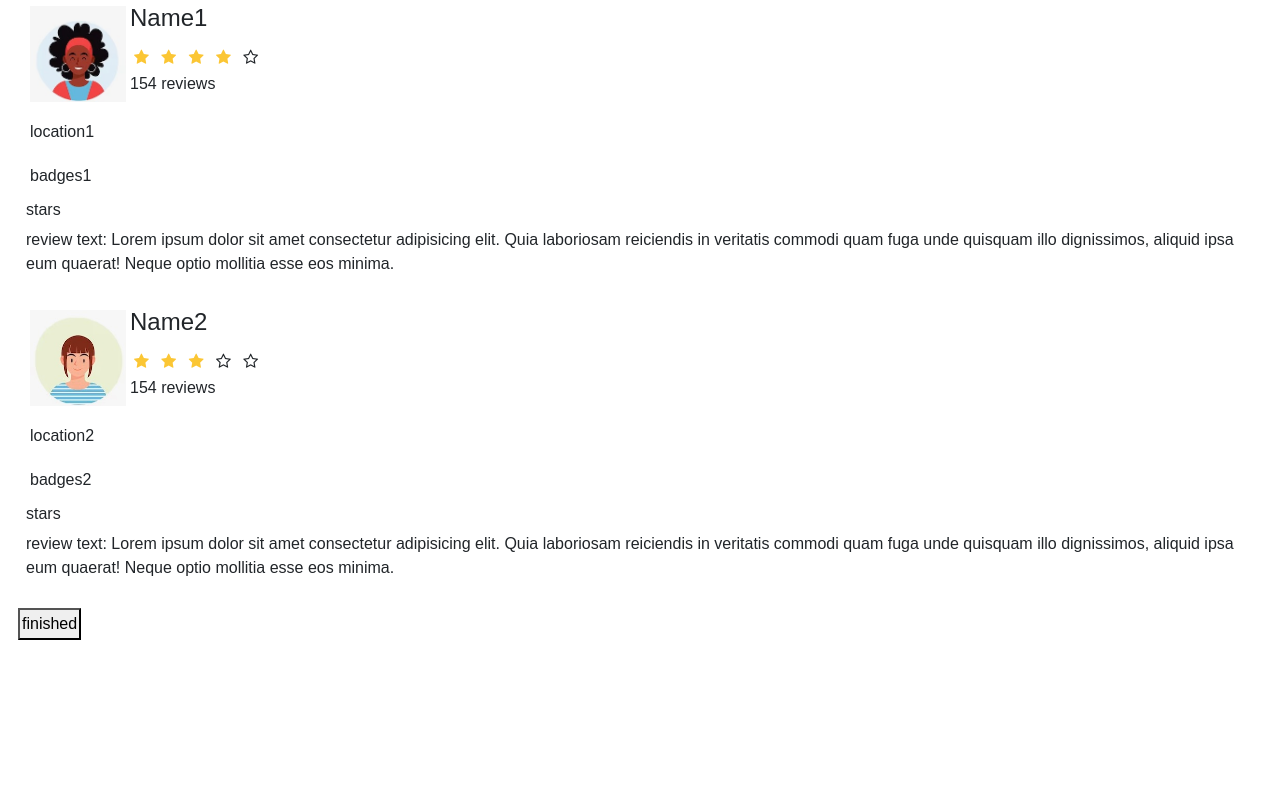
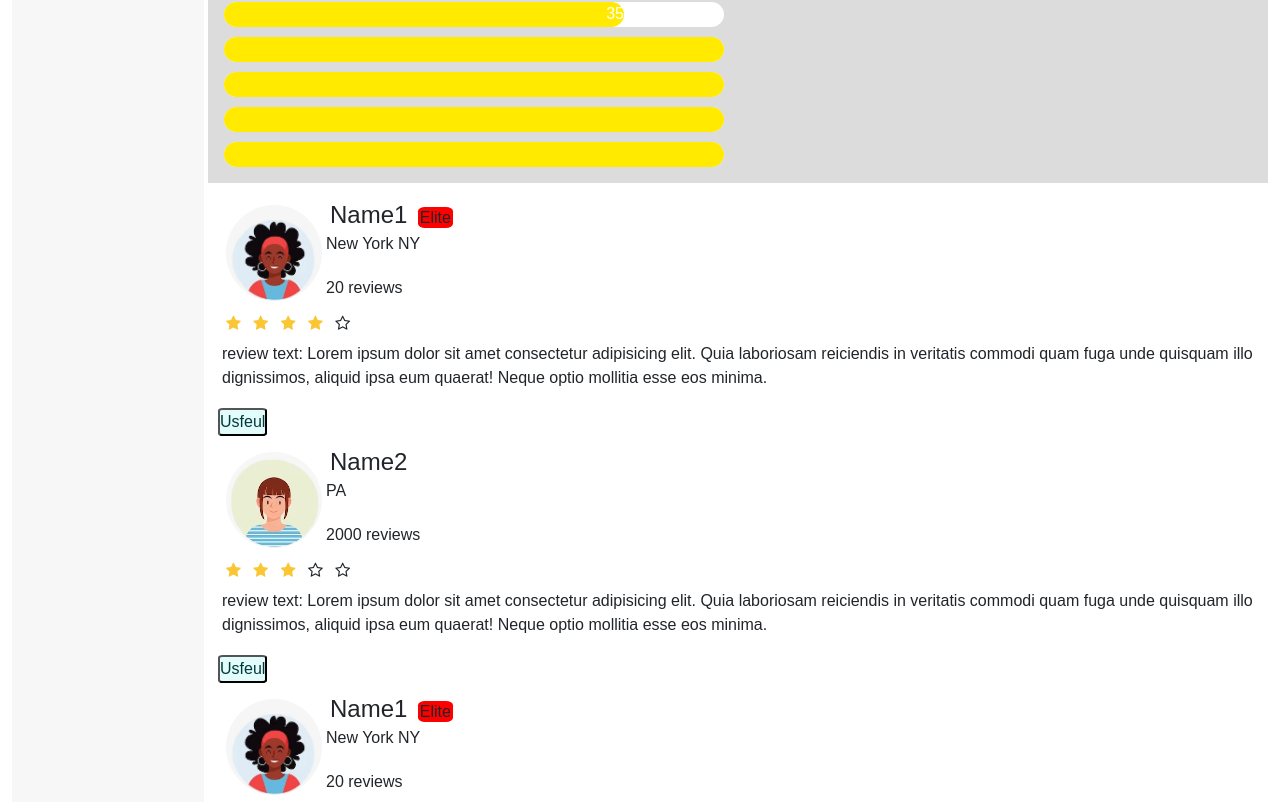
Before and after one commit to ProfNaama/RevDigitExpLab, a plain HTML site: page views/ReviewsPage.html in a window 1280 px wide. Shown: the part 166-968 px from the top of the page. Before the commit the page ends 824 px from the top, so only its background shows below. Drawn offline with nearby package versions, Linux system fonts and the light colour scheme.

Commit message:
adding total stars element

```diff
--- a/static/css/style4.css
+++ b/static/css/style4.css
@@ -6,8 +6,8 @@
 .gridContainer {
     display: grid;
     grid-template-areas:
-    'header'
-    'main';
+    'left header'
+    'left main';
 }
 header {
     grid-area: header;
@@ -18,17 +18,22 @@ main {
     grid-area: main;
 }
 
+.left {
+    grid-area: left;
+    background-color: rgb(248, 247, 247);
+    width: 15vw;
+}
+/* this is the container of the review card*/
 .reviewsContainer {
     display: flex;
     flex-direction: column;
 }
-
-
+/*
 .card-horizontal {
     display: flex;
     flex: 1 1 auto;
 }
-
+*/
 .checked{
     color:#fbc634 !important;
 }
@@ -36,15 +41,14 @@ main {
 .ratings i{
     font-size:large;
 }
-
+/*
 .badge {
     background-color: blue;
 }
-
+*/
 .card-body {
     width: 400px;
 }
-
 
 .container {
     margin: auto;
@@ -52,6 +56,54 @@ main {
     padding: 20px;
 }
 
-img {
+.reviewerAvatar {
     float: left;
+    height: 100px;
+    border-radius: 100%;
 }
+
+.EliteBadge {
+    background-color: rgb(255, 0, 0);
+    border: 1 solid white;
+    border-radius: 20%;
+    display: none;
+}
+
+.reviewr {
+    overflow: hidden;
+}
+
+.reviewerName {
+    display: inline;
+}
+
+.usefulButton {
+    background-color: rgb(226, 252, 252);
+    border: 0.1 solid rgb(226, 252, 252);
+    border-radius: 10%;
+    color: rgb(0, 57, 57);
+    padding: 0px;
+}
+/* stars summar*/
+.stars_count_bar {
+    background-color: white;
+    width: 500px;
+    height: 25px;
+    border-radius: 15px;
+    padding: 0%;
+    margin: 10px;
+}
+
+.stars_bar_fill {
+    background-color: rgb(255, 234, 0);
+    color: white;
+    padding: 0%;
+    margin: 0%;
+    text-align: right;
+    height: 100%;
+    border-radius: 15px;
+}
+
+.five_stars {
+    width: 80%
+}
--- a/static/data/reviews_data.csv
+++ b/static/data/reviews_data.csv
@@ -1,3 +1,5 @@
-reviewerName,reviwerStars,reviewerAvatar,reviewerLocation,reviewrBadges,restaurantStars,restaurantReviewText
-Name1,4,avatar1.jpeg,location1,badges1,4,text1
-Name2,3,avatar2.jpeg,location2,badges2,3,text2
+reviewerName,reviweStars,reviewerCount,reviewerAvatar,reviewerLocation,EliteBadge,restaurantStars,restaurantReviewText
+Name1,4,20 reviews,avatar1.jpeg,New York NY,1,4,text1
+Name2,3,2000 reviews,avatar2.jpeg,PA,,3,text2
+Name1,4,20 reviews,avatar1.jpeg,New York NY,1,4,text1
+Name2,3,2000 reviews,avatar2.jpeg,PA,,3,text2
--- a/static/js/load_csv_reviews.js
+++ b/static/js/load_csv_reviews.js
@@ -78,14 +78,23 @@ var reviewerAvatarHandler = function(newItem, value){
     reviewsElement.attr("src", "../static/graphics/"+value);
 };
 
+var EliteBadgeHandler = function (newItem, value) {
+    var reviewsElement = newItem.children().find(".EliteBadge");
+    if (value == "1") {
+        reviewsElement[0].style.display = "inline"
+    }
+
+
+}
 
 // for each csv column, there should be a handler function for that type of data. (key should be the same as the csv header, handler should be written)
 const csvHandlersMethods = {
     reviewerName:textElementHandler(".reviewerName"),
-    reviwerStars:fillStarsHandler,
+    reviweStars:fillStarsHandler,
+    reviewerCount:textElementHandler(".reviewerCount"),
     reviewerAvatar:reviewerAvatarHandler,
     reviewerLocation:textElementHandler(".reviewerLocation"),
-    reviewrBadges:textElementHandler(".reviewrBadges"),
+    EliteBadge:EliteBadgeHandler,
     restaurantStars:textElementHandler(".restaurantStars"),
     restaurantReviewText:textElementHandler(".restaurantReviewText")
     /*
--- a/views/ReviewsPage.html
+++ b/views/ReviewsPage.html
@@ -16,8 +16,26 @@
         <header>
             <h1>restaurant name</h1>
             <p>maybe a title will be here</p>
-            <div>restaurente overall rating</div>
+            <div class="overall_Star_rating">
+                <h3>restaurente overall rating</h3>
+                <div class="stars_count_bar">
+                    <div class="stars_bar_fill five_stars">35</div>
+                </div>
+                <div class="stars_count_bar">
+                    <div class="stars_bar_fill four_stars"></div>
+                </div>
+                <div class="stars_count_bar">
+                    <div class="stars_bar_fill three_stars"></div>
+                </div>
+                <div class="stars_count_bar">
+                    <div class="stars_bar_fill two_stars"></div>
+                </div>
+                <div class="stars_count_bar">
+                    <div class="stars_bar_fill one_stars"></div>
+                </div>
+            </div>
         </header>
+        <div class="left"></div>
         <main class="main">
             <div class="reviewsContainer" id="reviewsContainer"></div>
 
--- a/views/singleReviewTemplate.html
+++ b/views/singleReviewTemplate.html
@@ -1,18 +1,18 @@
 <div class="review">
     <div class="reviewr">
-        <img class="reviewerAvatar" alt="avatr" width="100px">
+        <img class="reviewerAvatar" alt="avatr">
         <h4 class="reviewerName">Reviewr Name</h4>
-        <div class="stars">
-            <span class="fa fa-star checked"></span>
-            <span class="fa fa-star checked"></span>
-            <span class="fa fa-star checked"></span>
-            <span class="fa fa-star-half-o"></span>
-            <span class="fa fa-star"></span>
-            <p class="reviews-count">154 reviews</p>
-          </div>
+        <span class="EliteBadge">Elite</span>
         <p class="reviewerLocation">reviewr location</p>
-        <div class="reviewrBadges">reviewr badges</div>
+        <div class="reviewerCount">2</div>
     </div>
-    <div class="restaurantStars">stars</div>
+    <div class="stars">
+        <span class="fa fa-star checked"></span>
+        <span class="fa fa-star checked"></span>
+        <span class="fa fa-star checked"></span>
+        <span class="fa fa-star-half-o"></span>
+        <span class="fa fa-star"></span>
+    </div>
     <p class="restaurantReviewText">review text: Lorem ipsum dolor sit amet consectetur adipisicing elit. Quia laboriosam reiciendis in veritatis commodi quam fuga unde quisquam illo dignissimos, aliquid ipsa eum quaerat! Neque optio mollitia esse eos minima.</p>
+    <button class="usefulButton">Usfeul</button>
 </div>
```
Also changed, not shown: 2 other files.
